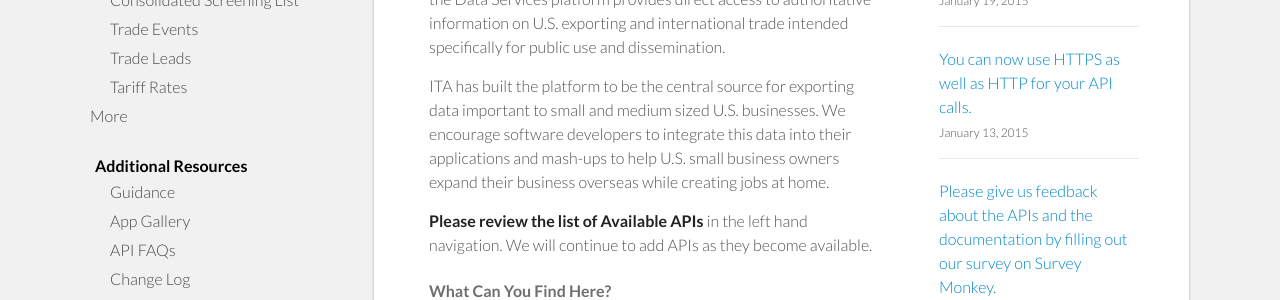
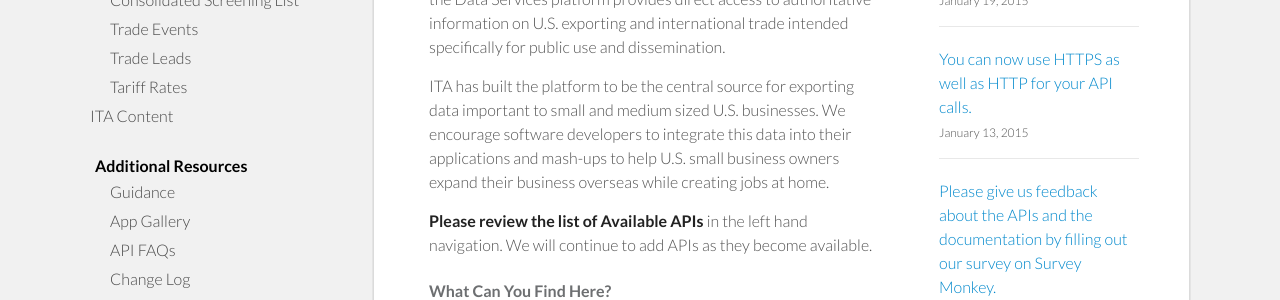
Before and after one commit to InternationalTradeAdministration/developerportal, a Jekyll site: the page built from index.html, in a window 1280 px wide. Shown: the part 300-600 px from the top of the page. Built offline with Jekyll 4.4.1, drawn with Linux system fonts in a browser that asks for light colours; nearby versions of some CDN libraries.

Commit message:
renamed left nav expand link

```diff
--- a/_includes/header.html
+++ b/_includes/header.html
@@ -11,7 +11,7 @@
   <p class="view"><a href="{{ site.baseurl }}/trade-leads.html">Trade Leads</a></p>
   <p class="view"><a href="{{ site.baseurl }}/tariff-rates.html">Tariff Rates</a></p>
    <div id="demo-simplest" >
-                    <a class="expander">More</a>
+                    <a class="expander">ITA Content</a>
                     <div class="content">
                         <p class="view"><a href="{{ site.baseurl }}/ccg.html">Country Commercial Guides</a></p>
                         <p class="view"><a href="{{ site.baseurl }}/faqs-exporting.html">FAQs on Exporting</a></p>
```
